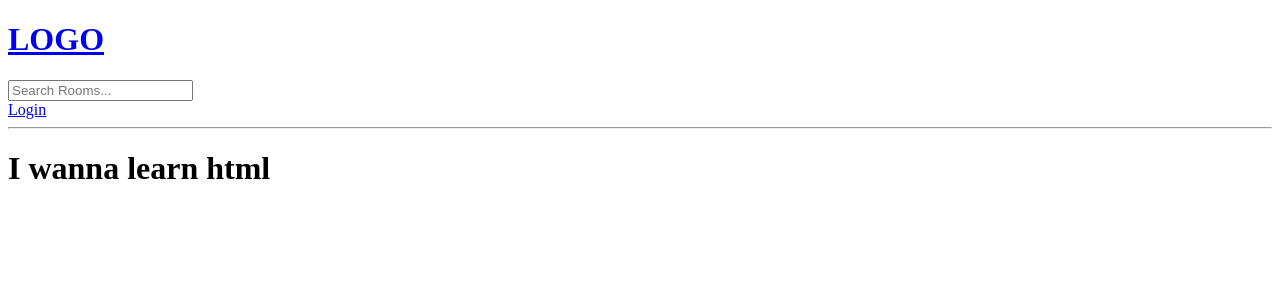
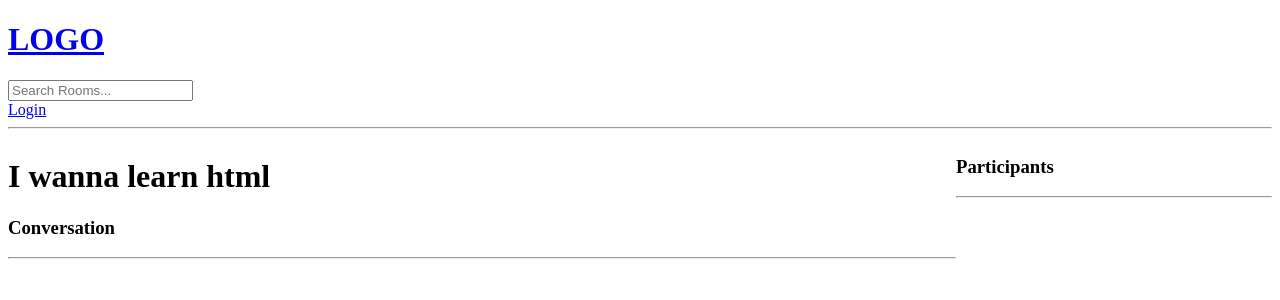
Before and after one commit to nikhi-a/studybud, a Django app: page /room/3 in a window 1280 px wide. Shown: the top 300 px of the page. Run offline with Django 5.2, Linux system fonts and the light colour scheme; data comes from the database, SQL or seed files in the repository; both versions use the stored data as it was after the commit.

Commit message:
3:01:25 -  Chat Room Messages CRUD

```diff
--- a/base/models.py
+++ b/base/models.py
@@ -14,7 +14,7 @@ class Room(models.Model):
     topic = models.ForeignKey(Topic, on_delete = models.SET_NULL, null = True)
     name = models.CharField(max_length = 200)
     description = models.TextField(null = True, blank = True)
-    #participants =
+    participants = models.ManyToManyField(User, related_name='participants', blank = True)
     updated = models.DateTimeField(auto_now = True)
     created = models.DateTimeField(auto_now_add = True)
 
--- a/base/templates/base/room.html
+++ b/base/templates/base/room.html
@@ -1,6 +1,58 @@
 {% extends 'main.html' %}
 
 {% block content %}
-<h1>{{room.name}}</h1>
+
+<style>
+    .room-container{
+        display: grid;
+        grid-template-columns: 3fr 1fr;
+    }
+</style>
+
+<div class ="room-container">
+
+    <div>
+        <h1>{{room.name}}</h1>
+
+        <p>{{room.description}}</p>
+
+        <div class = "comment-wrapper">
+            <h3>Conversation</h3>
+            <hr>
+
+            {% for message in room_messages %}
+                <div>
+                    {% if request.user == message.user %}
+                    <a href ="{% url 'delete-message' message.id %}">Delete</a>
+                    {% endif %}
+                    <small>@{{message.user}}  {{message.created|timesince}} ago </small>
+                    <p>{{message.body}}</p>
+                </div>
+            {% endfor %}
+        </div>
+
+        {% if request.user.is_authenticated %}
+
+        <div class="comment-form">
+            <form method = "POST" action ="">
+                {% csrf_token %}
+                <input type = "text" name = "body" placeholder = "Write your message here ..."/>
+
+            </form>
+        </div>
+
+        {% endif %}
+    </div>
+
+    <div>
+        <h3>Participants</h3>
+        <hr>
+        {% for user in participants %}
+            <div>
+                <p>@{{user.username}}</p>
+            </div>
+        {% endfor %}
+    </div>
+</div>
 
 {% endblock %}
--- a/base/urls.py
+++ b/base/urls.py
@@ -10,4 +10,5 @@ urlpatterns = [
     path('create-room/', views.createRoom, name = "create-room"),
     path('update-room/<str:pk>/', views.updateRoom, name = "update-room"),
     path('delete-room/<str:pk>/', views.deleteRoom, name = "delete-room"),
+    path('delete-message/<str:pk>/', views.deleteMessage, name = "delete-message"),
 ]
--- a/base/views.py
+++ b/base/views.py
@@ -6,7 +6,7 @@ from django.db.models import Q
 from django.contrib.auth.models import User
 from django.contrib.auth import authenticate, login, logout
 from django.contrib.auth.forms import UserCreationForm
-from .models import Room, Topic
+from .models import Room, Topic, Message
 from .forms import RoomForm
 
 # Create your views here.
@@ -78,7 +78,19 @@ def home(request):
 
 def room(request, pk):
     room = Room.objects.get(id = pk)
-    context = {'room': room}
+    room_messages = room.message_set.all().order_by('-created')
+    participants = room.participants.all()
+
+    if request.method == "POST":
+        message = Message.objects.create(
+            user = request.user,
+            room = room,
+            body = request.POST.get('body')
+        )
+        room.participants.add(request.user)
+        return redirect('room', pk=room.id)
+    context = {'room': room, 'room_messages': room_messages,
+    'participants': participants}
     return render(request, 'base/room.html', context)
 
 
@@ -120,3 +132,14 @@ def deleteRoom(request, pk):
         room.delete()
         return redirect('home')
     return render(request, 'base/delete.html', {'obj': room})
+
+@login_required(login_url='login')
+def deleteMessage(request, pk):
+    message = Message.objects.get(id = pk)
+    if request.user != message.user:
+        return HttpResponse('You are not allowed here!!')
+
+    if request.method == 'POST':
+        message.delete()
+        return redirect('home')
+    return render(request, 'base/delete.html', {'obj': message})
```
Also changed, not shown: base/migrations/0003_alter_room_options_room_participants.py (added), db.sqlite3.
